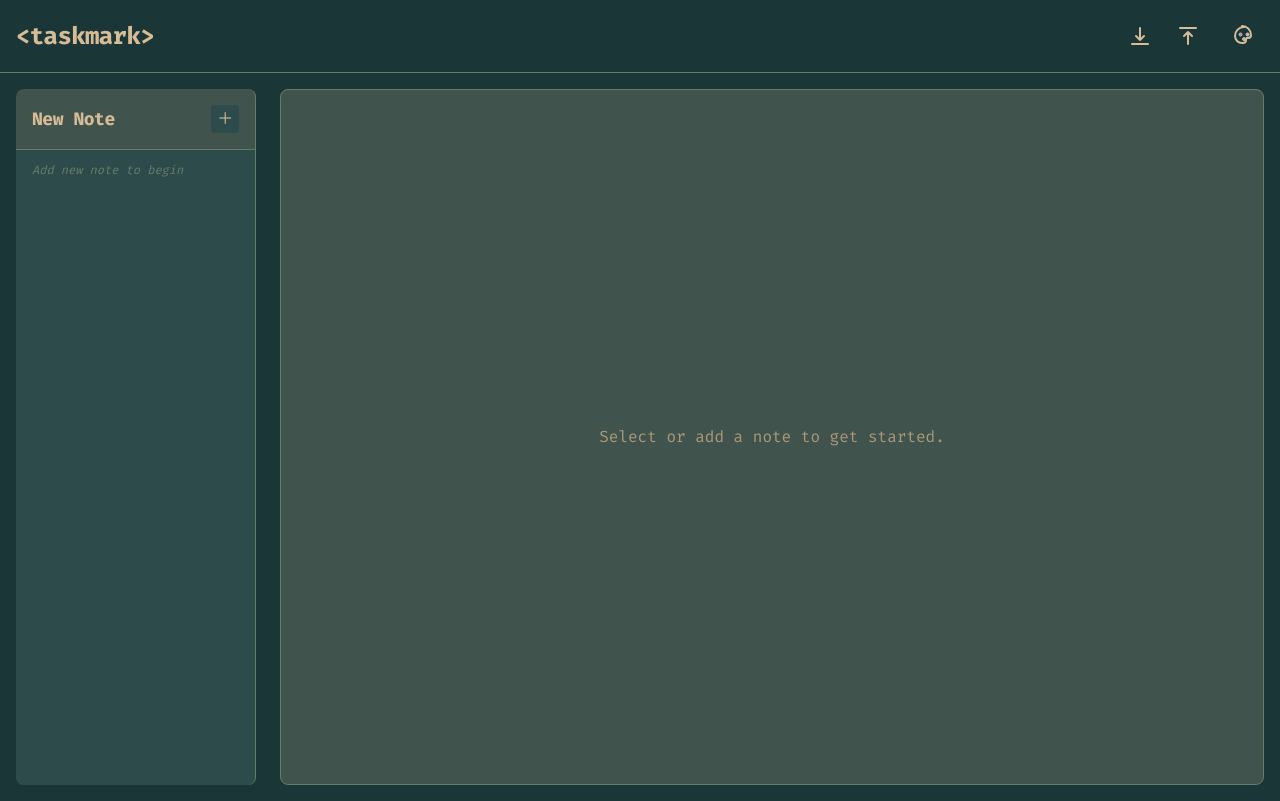
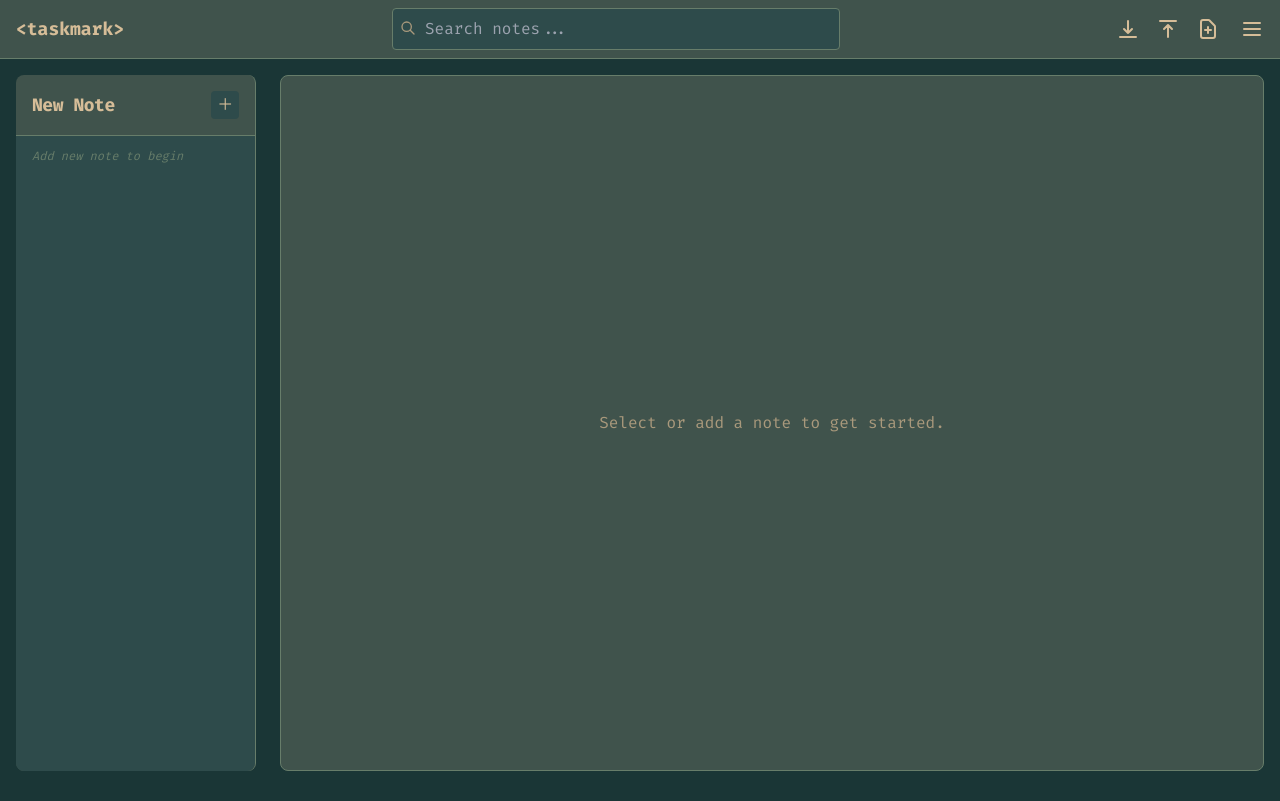
Before and after one commit to IkramUdDoula/taskmark, a React (Vite) app: page / in a window 1280 px wide. Built offline with nearby package versions, Linux system fonts and the light colour scheme; the HTML template or start-up script is replaced by a standard one.

Commit message:
search function

```diff
--- a/src/App.jsx
+++ b/src/App.jsx
@@ -8,7 +8,8 @@ function formatDate(dateString) {
     ' ' + d.toLocaleTimeString(undefined, { hour: '2-digit', minute: '2-digit', second: '2-digit' });
 }
 
-function NotesSidebar({ notes, selectedId, onSelect, onAdd, isMobileOpen, onMobileClose }) {
+function NotesSidebar({ notes, selectedId, onSelect, onAdd, isMobileOpen, onMobileClose, searchQuery, setSearchQuery }) {
+  const [searchQueryLocal, setSearchQueryLocal] = useState('');
 
   const handleSelect = (id) => {
     onSelect(id);
@@ -23,6 +24,18 @@ function NotesSidebar({ notes, selectedId, onSelect, onAdd, isMobileOpen, onMobi
       onMobileClose();
     }
   };
+
+  // Filter notes based on search query
+  const filteredNotes = notes.filter(note => {
+    if (!searchQueryLocal && !searchQuery) return true;
+    const query = (searchQueryLocal || searchQuery).toLowerCase();
+    return (
+      (note.title && note.title.toLowerCase().includes(query)) ||
+      (note.blocks && note.blocks.some(block =>
+        block.type === 'text' && block.text.toLowerCase().includes(query)
+      ))
+    );
+  });
 
   return (
     <>
@@ -53,6 +66,33 @@ function NotesSidebar({ notes, selectedId, onSelect, onAdd, isMobileOpen, onMobi
             <svg className="w-6 h-6" fill="none" stroke="currentColor" viewBox="0 0 24 24" xmlns="http://www.w3.org/2000/svg"><path strokeLinecap="round" strokeLinejoin="round" strokeWidth="2" d="M6 18L18 6M6 6l12 12"></path></svg>
           </button>
         </div>
+
+        {/* Mobile search bar */}
+        <div className="sm:hidden p-4">
+          <div className="relative">
+            <input
+              type="text"
+              placeholder="Search notes..."
+              className="w-full pl-8 pr-8 py-2 bg-[var(--bg-tertiary)] text-[var(--text-primary)] rounded border border-[var(--border)] focus:outline-none focus:ring-1 focus:ring-[var(--accent)]"
+              value={searchQueryLocal}
+              onChange={(e) => setSearchQueryLocal(e.target.value)}
+            />
+            <svg className="w-4 h-4 absolute left-2 top-3 text-[var(--text-secondary)]" fill="none" stroke="currentColor" viewBox="0 0 24 24" xmlns="http://www.w3.org/2000/svg">
+              <path strokeLinecap="round" strokeLinejoin="round" strokeWidth="2" d="M21 21l-6-6m2-5a7 7 0 11-14 0 7 7 0 0114 0z"></path>
+            </svg>
+            {searchQueryLocal && (
+              <button
+                className="absolute right-2 top-3 text-[var(--text-secondary)] hover:text-[var(--text-primary)]"
+                onClick={() => setSearchQueryLocal('')}
+              >
+                <svg className="w-4 h-4" fill="none" stroke="currentColor" viewBox="0 0 24 24" xmlns="http://www.w3.org/2000/svg">
+                  <path strokeLinecap="round" strokeLinejoin="round" strokeWidth="2" d="M6 18L18 6M6 6l12 12"></path>
+                </svg>
+              </button>
+            )}
+          </div>
+        </div>
+
         <button
           className="w-full p-4 text-left border-b border-[var(--border)] hover:bg-[var(--hover)] hover:rounded-t-lg transition-colors flex items-center justify-between group font-mono tracking-tight text-base rounded-t-lg"
           onClick={handleAddInternal}
@@ -64,10 +104,22 @@ function NotesSidebar({ notes, selectedId, onSelect, onAdd, isMobileOpen, onMobi
           </span>
         </button>
         <ul className="flex-1 overflow-x-auto sm:overflow-y-auto divide-y divide-[var(--border)] bg-[var(--bg-tertiary)] rounded-b-none sm:rounded-b-lg font-mono whitespace-nowrap sm:whitespace-normal">
-        {notes.length === 0 && (
-          <li className="px-4 py-3 text-xs text-[var(--text-muted)] italic font-mono">Add new note to begin</li>
+          {filteredNotes.length === 0 && (
+            <li className="px-4 py-3 text-xs text-[var(--text-muted)] italic font-mono">
+              Add new note to begin
+            </li>
           )}
-        {notes.map(note => (
+          {filteredNotes.map(note => {
+            // Highlight matches in title
+            let titleDisplay = note.title || 'Untitled Note';
+            const query = (searchQueryLocal || searchQuery || '').toLowerCase();
+
+            if (query) {
+              const regex = new RegExp(`(${query})`, 'gi');
+              titleDisplay = titleDisplay.replace(regex, '<mark class="bg-yellow-200 dark:bg-yellow-600">$1</mark>');
+            }
+
+            return (
               <li
                 key={note.id}
                 className={`cursor-pointer transition-colors duration-150 ${
@@ -78,15 +130,17 @@ function NotesSidebar({ notes, selectedId, onSelect, onAdd, isMobileOpen, onMobi
                 onClick={() => handleSelect(note.id)}
               >
                 <div className="px-4 py-3">
-              <h3 className="font-semibold text-[var(--text-primary)] truncate font-mono">
-                {note.title || 'Untitled Note'}
-              </h3>
+                  <h3
+                    className="font-semibold text-[var(--text-primary)] truncate font-mono"
+                    dangerouslySetInnerHTML={{ __html: titleDisplay }}
+                  />
                   <p className="text-xs text-[var(--text-secondary)] font-mono">
                     {formatDate(note.updated || note.created)}
                   </p>
                 </div>
               </li>
-        ))}
+            );
+          })}
         </ul>
       </aside>
     </>
@@ -115,7 +169,6 @@ function AddBlockTextarea({ value, setValue, onAdd, placeholder, textareaRef, te
     />
   );
 }
-
 
 const defaultBlocks = [
   { type: 'text', text: '' } // New notes start with a single, empty text block
@@ -344,9 +397,7 @@ function NoteEditor({ note, onSave, onDelete }) {
             className="p-1 rounded hover:bg-[var(--bg-tertiary)] text-[var(--text-muted)] hover:text-[var(--text-primary)]"
             title="Delete note"
           >
-            <svg xmlns="http://www.w3.org/2000/svg" className="h-4 w-4" fill="none" viewBox="0 0 24 24" stroke="currentColor">
-              <path strokeLinecap="round" strokeLinejoin="round" strokeWidth={2} d="M19 7l-.867 12.142A2 2 0 0116.138 21H7.862a2 2 0 01-1.995-1.858L5 7m5 4v6m4-6v6m1-10V4a1 1 0 00-1-1h-4a1 1 0 00-1 1v3M4 7h16" />
-            </svg>
+            <svg xmlns="http://www.w3.org/2000/svg" className="h-4 w-4" fill="none" viewBox="0 0 24 24" stroke="currentColor"><path strokeLinecap="round" strokeLinejoin="round" strokeWidth={2} d="M19 7l-.867 12.142A2 2 0 0116.138 21H7.862a2 2 0 01-1.995-1.858L5 7m5 4v6m4-6v6m1-10V4a1 1 0 00-1-1h-4a1 1 0 00-1 1v3M4 7h16" /></svg>
           </button>
         </div>
       </div>
@@ -354,10 +405,9 @@ function NoteEditor({ note, onSave, onDelete }) {
   );
 }
 
-const NotesApp = forwardRef(({ isMobileSidebarOpen, setIsMobileSidebarOpen }, ref) => {
+const NotesApp = forwardRef(({ isMobileSidebarOpen, setIsMobileSidebarOpen, searchQuery, setSearchQuery }, ref) => {
   const { notes, loading, addOrUpdateNote, removeNote } = useNotes();
   const [selectedId, setSelectedId] = React.useState(null);
-  // const [isMobileSidebarOpen, setIsMobileSidebarOpen] = React.useState(false); // State lifted to App
   const [pendingNewId, setPendingNewId] = React.useState(null);
 
   // Sort notes newest to oldest (with seconds precision)
@@ -426,6 +476,8 @@ const NotesApp = forwardRef(({ isMobileSidebarOpen, setIsMobileSidebarOpen }, re
         onAdd={handleAdd}
         isMobileOpen={isMobileSidebarOpen}
         onMobileClose={() => setIsMobileSidebarOpen(false)}
+        searchQuery={searchQuery}
+        setSearchQuery={setSearchQuery}
       />
       <main className={`
         note-editor-container flex-1 relative flex flex-col
@@ -443,12 +495,19 @@ const NotesApp = forwardRef(({ isMobileSidebarOpen, setIsMobileSidebarOpen }, re
 });
 
 function App() {
-  const [isMobileSidebarOpen, setIsMobileSidebarOpen] = React.useState(false);
-  const [theme, setTheme] = React.useState(() => {
-    return localStorage.getItem('theme') || 'pastel';
-  });
-  const notesAppRef = React.useRef(null);
-  const importInputRef = React.useRef(null);
+  const [theme, setTheme] = useState('pastel');
+  const [isMobileSidebarOpen, setIsMobileSidebarOpen] = useState(false);
+  const notesAppRef = useRef(null);
+
+  // New state for search query
+  const [searchQuery, setSearchQuery] = useState('');
+
+  const cycleTheme = () => {
+    const themes = ['pastel', 'light', 'dark'];
+    const currentIndex = themes.indexOf(theme);
+    const nextIndex = (currentIndex + 1) % themes.length;
+    setTheme(themes[nextIndex]);
+  };
 
   React.useEffect(() => {
     // Remove all theme classes first
@@ -458,55 +517,44 @@ function App() {
     localStorage.setItem('theme', theme);
   }, [theme]);
 
-  // Cycle through themes: pastel -> light -> dark -> pastel
-  const cycleTheme = () => {
-    setTheme((prev) => {
-      if (prev === 'pastel') return 'light';
-      if (prev === 'light') return 'dark';
-      return 'pastel';
-    });
-  };
-
-  // Icon for current theme
-  const themeIcon =
-    theme === 'pastel' ? (
-      // Palette icon
-      <svg xmlns="http://www.w3.org/2000/svg" className="w-6 h-6" fill="none" viewBox="0 0 24 24" stroke="currentColor"><path strokeLinecap="round" strokeLinejoin="round" strokeWidth={2} d="M12 3C7 3 3 7 3 12c0 3.866 3.134 7 7 7h1a3 3 0 003-3v-1a1 1 0 011-1h1a3 3 0 003-3c0-5-4-9-9-9z" /><circle cx="8.5" cy="10.5" r="1.5" fill="#a084e8" /><circle cx="15.5" cy="10.5" r="1.5" fill="#c3b6f7" /><circle cx="12" cy="15" r="1.5" fill="#b5a8c9" /></svg>
-    ) : theme === 'light' ? (
-      // Sun icon
-      <svg xmlns="http://www.w3.org/2000/svg" className="w-6 h-6" fill="none" viewBox="0 0 24 24" stroke="currentColor"><circle cx="12" cy="12" r="5" fill="#FFD600" /><path stroke="#FFD600" strokeWidth="2" d="M12 1v2M12 21v2M4.22 4.22l1.42 1.42M17.66 17.66l1.42 1.42M1 12h2M21 12h2M4.22 19.78l1.42-1.42M17.66 6.34l1.42-1.42" /></svg>
-    ) : (
-      // Moon icon
-      <svg xmlns="http://www.w3.org/2000/svg" className="w-6 h-6" fill="none" viewBox="0 0 24 24" stroke="currentColor"><path stroke="#c3b6f7" strokeWidth="2" d="M21 12.79A9 9 0 1111.21 3a7 7 0 109.79 9.79z" /></svg>
-    );
-
   return (
     <NotesProvider>
-      <div className="min-h-screen flex flex-col">
-        <header className="app-header flex items-center justify-between p-4 border-b bg-[var(--bg-primary)] border-[var(--border)] backdrop-blur-md sticky top-0 z-20 font-mono">
-          <h1 className="app-logo font-mono font-bold text-2xl tracking-tight text-[var(--text-primary)]">&lt;taskmark&gt;</h1>
-          <div className="flex items-center gap-2">
-            {/* Export Notes Icon */}
+      <div className={`min-h-screen flex flex-col ${theme}-theme`}>
+        <header className="bg-[var(--bg-secondary)] border-b border-[var(--border)] p-2 flex justify-between items-center">
+          <div className="flex items-center">
+            <h1 className="text-lg font-bold text-[var(--text-primary)] ml-2 font-mono">&lt;taskmark&gt;</h1>
+          </div>
+
+          {/* Search bar in header */}
+          <div className="flex-1 max-w-md mx-4 hidden sm:block">
+            <div className="relative">
+              <input
+                type="text"
+                placeholder="Search notes..."
+                className="w-full pl-8 pr-8 py-2 bg-[var(--bg-tertiary)] text-[var(--text-primary)] rounded border border-[var(--border)] focus:outline-none focus:ring-1 focus:ring-[var(--accent)]"
+                value={searchQuery}
+                onChange={(e) => setSearchQuery(e.target.value)}
+              />
+              <svg className="w-4 h-4 absolute left-2 top-3 text-[var(--text-secondary)]" fill="none" stroke="currentColor" viewBox="0 0 24 24" xmlns="http://www.w3.org/2000/svg">
+                <path strokeLinecap="round" strokeLinejoin="round" strokeWidth="2" d="M21 21l-6-6m2-5a7 7 0 11-14 0 7 7 0 0114 0z"></path>
+              </svg>
+              {searchQuery && (
+                <button
+                  className="absolute right-2 top-3 text-[var(--text-secondary)] hover:text-[var(--text-primary)]"
+                  onClick={() => setSearchQuery('')}
+                >
+                  <svg className="w-4 h-4" fill="none" stroke="currentColor" viewBox="0 0 24 24" xmlns="http://www.w3.org/2000/svg">
+                    <path strokeLinecap="round" strokeLinejoin="round" strokeWidth="2" d="M6 18L18 6M6 6l12 12"></path>
+                  </svg>
+                </button>
+              )}
+            </div>
+          </div>
+
+          <div className="flex items-center">
             <ExportImportButtons notesAppRef={notesAppRef} />
-            {/* Theme Switcher Icon */}
             <button
-              onClick={cycleTheme}
-              className="p-2 ml-2 rounded text-[var(--text-primary)] hover:bg-[var(--hover)]"
-              aria-label="Switch theme"
-              title={
-                theme === 'pastel' ? 'Pastel Mode' : theme === 'light' ? 'Light Mode' : 'Dark Mode'
-              }
-            >
-              {themeIcon}
-            </button>
-            <div className="sm:hidden flex items-center">
-              <button
-                onClick={() => {
-                  if (notesAppRef.current && notesAppRef.current.triggerAddNote) {
-                    notesAppRef.current.triggerAddNote();
-                  }
-                  setIsMobileSidebarOpen(false); // Close sidebar after triggering add note
-                }}
+              onClick={() => notesAppRef.current?.triggerAddNote()}
               className="p-2 rounded text-[var(--text-primary)] hover:bg-[var(--hover)]"
               aria-label="Add new note"
             >
@@ -521,10 +569,15 @@ function App() {
               <svg className="w-6 h-6" fill="none" stroke="currentColor" viewBox="0 0 24 24" xmlns="http://www.w3.org/2000/svg"><path strokeLinecap="round" strokeLinejoin="round" strokeWidth="2" d="M4 6h16M4 12h16M4 18h16"></path></svg>
             </button>
           </div>
-          </div>
         </header>
         <main className="flex-1 bg-[var(--bg-primary)]">
-          <NotesApp ref={notesAppRef} isMobileSidebarOpen={isMobileSidebarOpen} setIsMobileSidebarOpen={setIsMobileSidebarOpen} />
+          <NotesApp
+            ref={notesAppRef}
+            isMobileSidebarOpen={isMobileSidebarOpen}
+            setIsMobileSidebarOpen={setIsMobileSidebarOpen}
+            searchQuery={searchQuery}
+            setSearchQuery={setSearchQuery}
+          />
         </main>
       </div>
     </NotesProvider>
```
Lines whose indentation alone changed are shown as unchanged.
